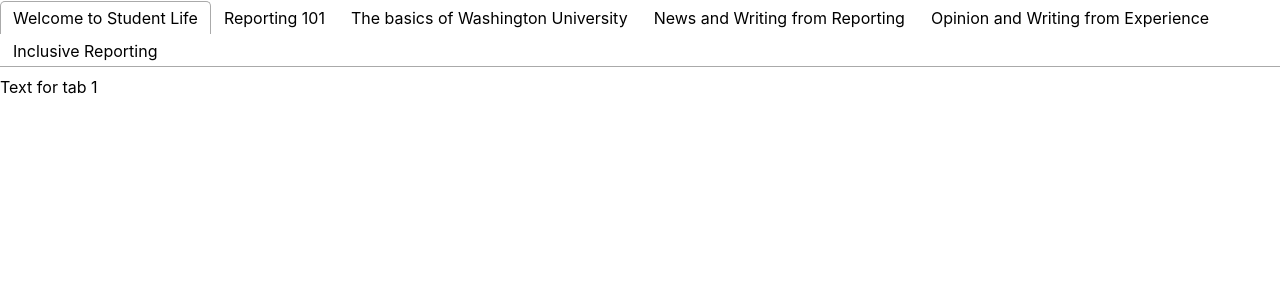
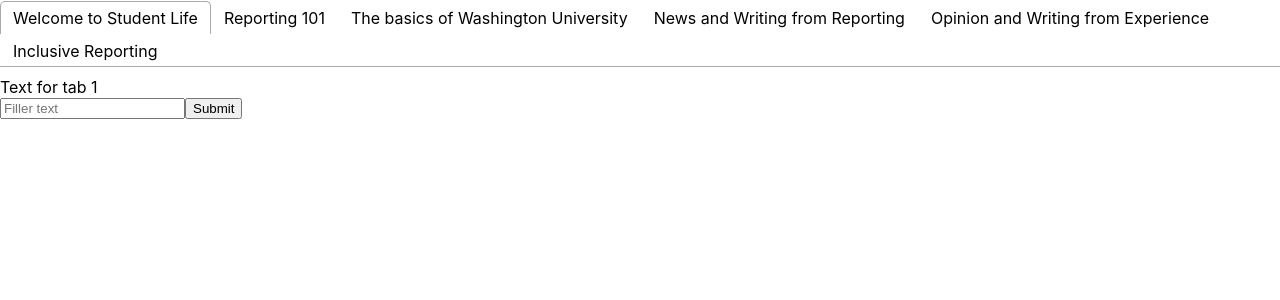
Before and after one commit to emlorraine/studlife-training, a React (Create React App) app in the folder studlife-training/: page / in a window 1280 px wide. Both pictures are taken after a click on the tab "Welcome to Student Life". Shown: the top 300 px of the page. Built offline with nearby package versions, Linux system fonts and the light colour scheme.

Commit message:
Database working?

```diff
--- a/studlife-training/src/components/Main.js
+++ b/studlife-training/src/components/Main.js
@@ -10,7 +10,9 @@ class Main extends React.Component {
   constructor(props) {
     super(props);
     this.state = {
+      userInput: ''
     };
+    this.handleChange = this.handleChange.bind(this);
   }
 
   render() {
@@ -24,8 +26,13 @@ class Main extends React.Component {
             <Tab>Opinion and Writing from Experience</Tab>
             <Tab>Inclusive Reporting</Tab>
           </TabList>
-
-          <TabPanel>Text for tab 1</TabPanel>
+          <TabPanel>
+            Text for tab 1
+              <form>
+                <input type="text" name="userInput" placeholder="Filler text" onChange={this.handleChange} value={this.state.userInput}/>
+                <button>Submit</button>
+              </form>
+          </TabPanel>
           <TabPanel>Text for tab 2</TabPanel>
           <TabPanel>Text for tab 3</TabPanel>
           <TabPanel>Text for tab 4</TabPanel>
@@ -34,6 +41,11 @@ class Main extends React.Component {
         </Tabs>
     )
   }
+
+  handleChange(e) {
+    this.setState({
+      [e.target.name]: e.target.value
+    });
+  }
 }
-
 export default Main;
```
Also changed, not shown: studlife-training/src/firebase.js (added, +23 -0 lines).
